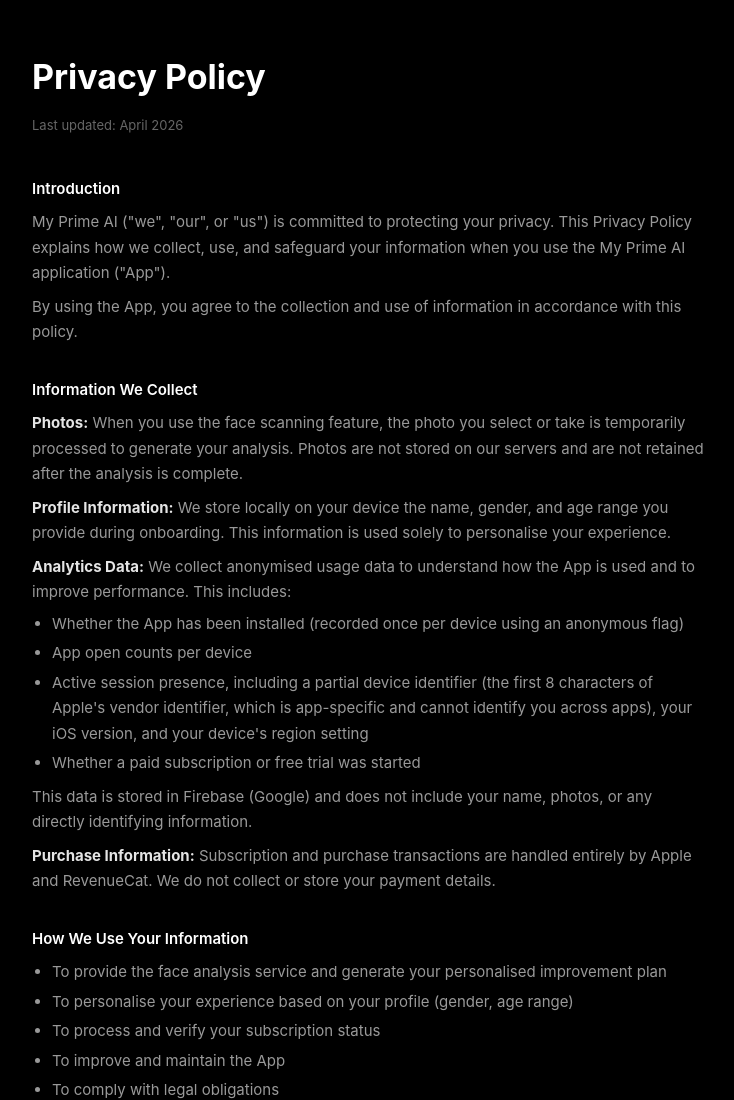
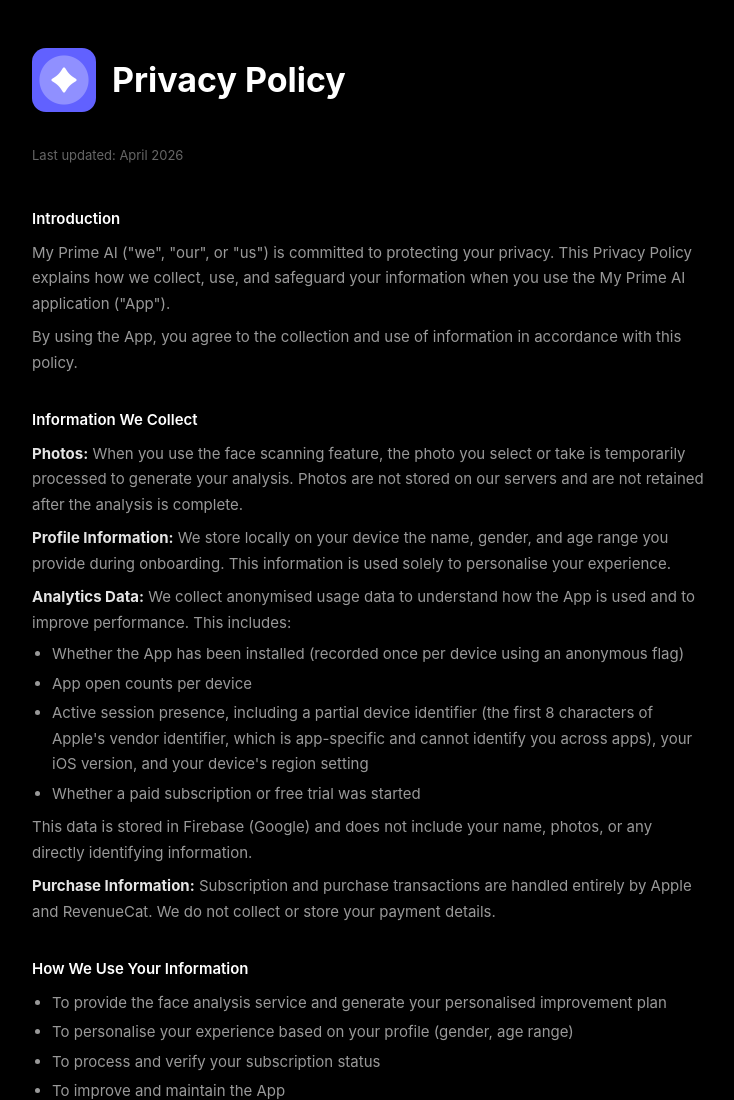
Before and after one commit to delgadojosemaria/primeai-legal, a plain HTML site: page index.html in a window 1280 px wide. Shown: the top 1100 px of the page, without its empty margins (272-1006 px from the left). Drawn offline with Linux system fonts and the light colour scheme.

Commit message:
Add app icon to privacy policy header

```diff
--- a/index.html
+++ b/index.html
@@ -16,11 +16,22 @@
       max-width: 720px;
       margin: 0 auto;
     }
+    .header {
+      display: flex;
+      align-items: center;
+      gap: 16px;
+      margin-bottom: 32px;
+    }
+    .header img {
+      width: 64px;
+      height: 64px;
+      border-radius: 14px;
+      flex-shrink: 0;
+    }
     h1 {
       font-size: 34px;
       font-weight: 700;
       color: #fff;
-      margin-bottom: 8px;
     }
     .meta {
       font-size: 13px;
@@ -42,11 +53,15 @@
       margin-top: 6px;
     }
     li { margin-bottom: 4px; }
+    a { color: #6161f8; }
   </style>
 </head>
 <body>
 
-<h1>Privacy Policy</h1>
+<div class="header">
+  <img src="icon.png" alt="My Prime AI icon" />
+  <h1>Privacy Policy</h1>
+</div>
 <p class="meta">Last updated: April 2026</p>
 
 <h2>Introduction</h2>
@@ -99,7 +114,7 @@
 
 <h2>Contact Us</h2>
 <p>If you have any questions about this Privacy Policy, please contact us at:<br>
-<a href="mailto:support@myprimeai.app" style="color:#6161f8">support@myprimeai.app</a></p>
+<a href="mailto:support@myprimeai.app">support@myprimeai.app</a></p>
 
 </body>
 </html>
```
